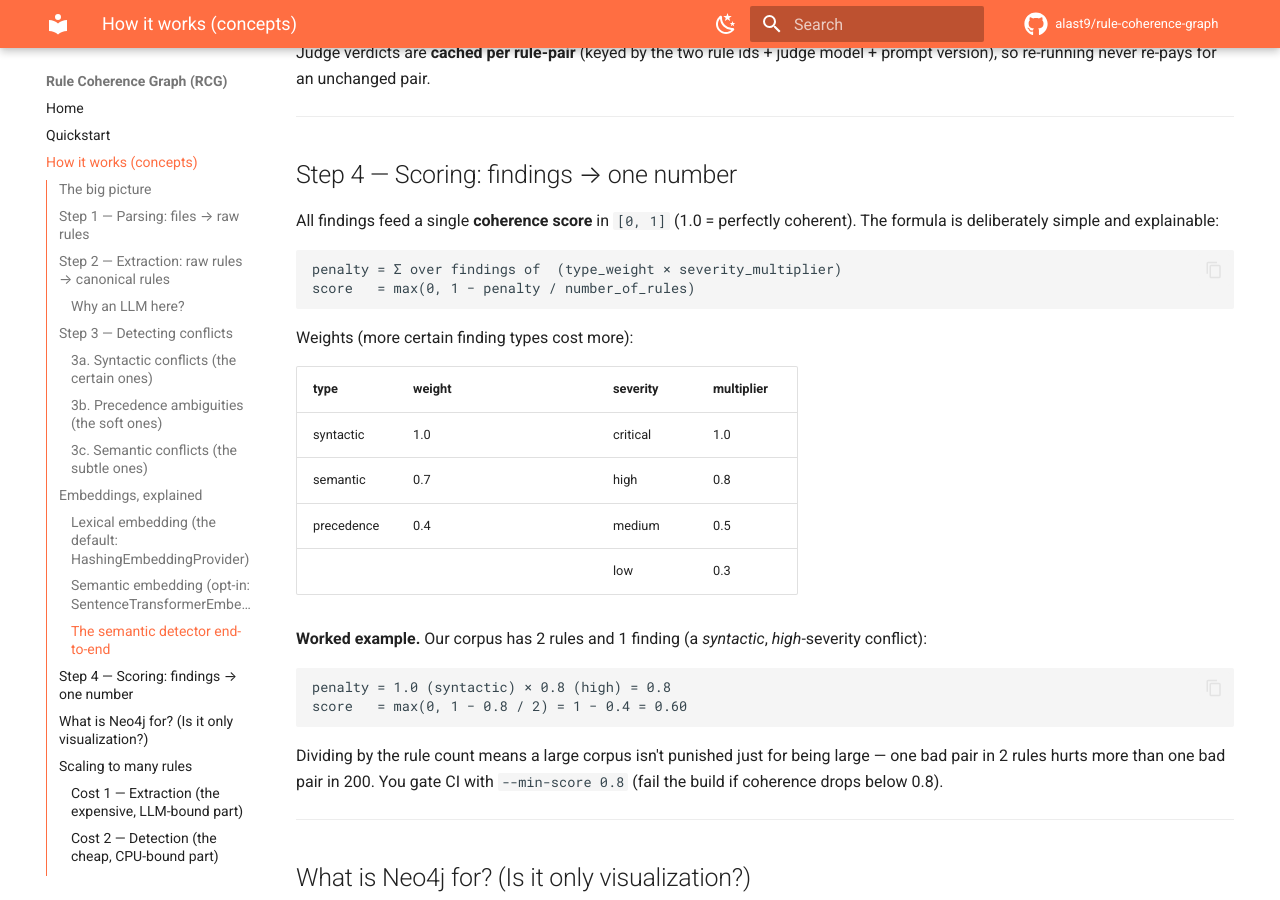
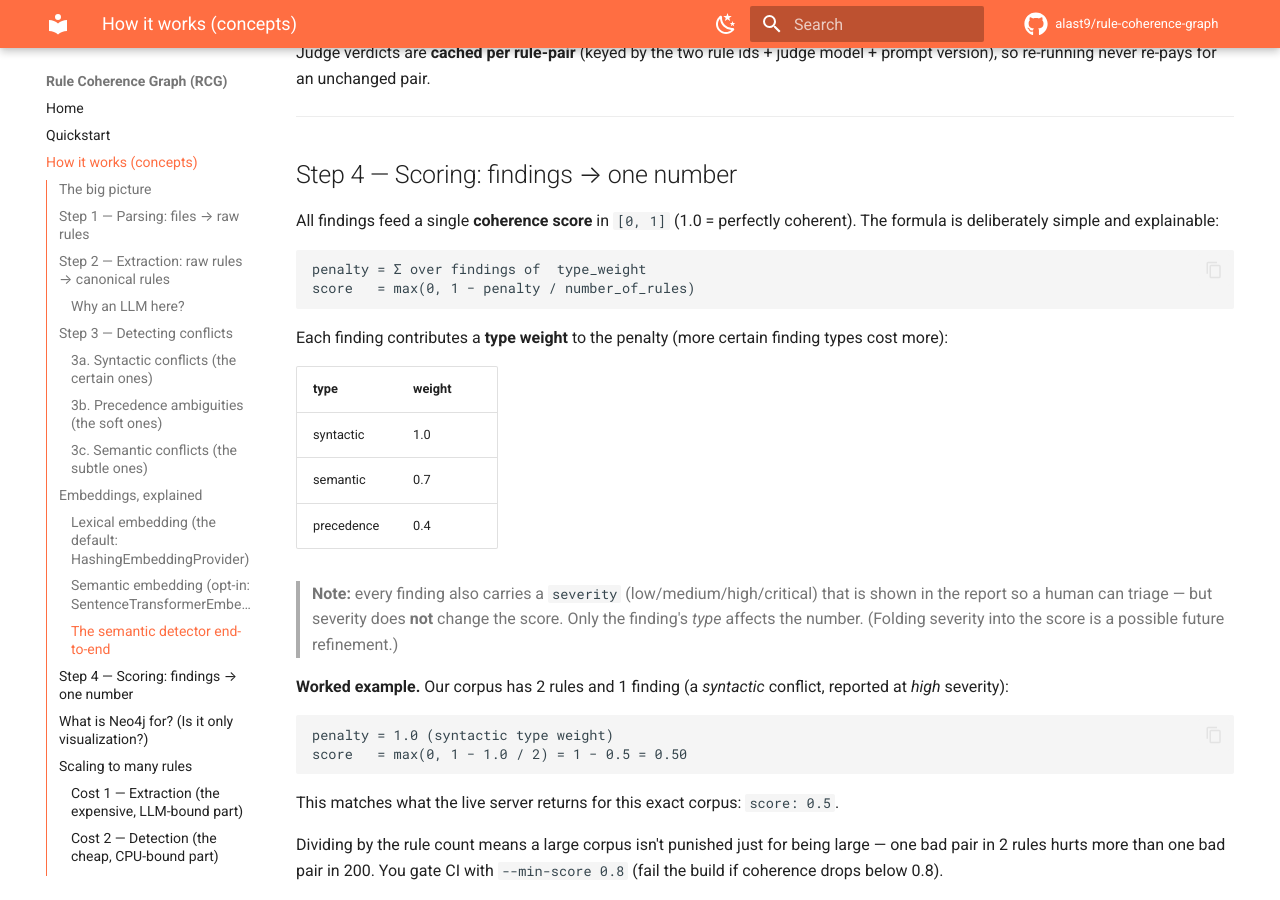
Before and after one commit to alast9/rule-coherence-graph, an MkDocs documentation site: the page built from docs/concepts.md, in a window 1280 px wide and 900 px high, scrolled down 5121 px. Built offline with MkDocs 1.6.1 and Material for MkDocs 9.7.7, drawn with Linux system fonts in a browser that asks for light colours; comment, search, counter and statistics services are not loaded.

Commit message:
docs: fix scoring formula in concepts guide (penalty = sum of type weights; severity does not affect score)

````diff
--- a/docs/concepts.md
+++ b/docs/concepts.md
@@ -262,26 +262,33 @@ All findings feed a single **coherence score** in `[0, 1]` (1.0 = perfectly
 coherent). The formula is deliberately simple and explainable:
 
 ```
-penalty = Σ over findings of  (type_weight × severity_multiplier)
+penalty = Σ over findings of  type_weight
 score   = max(0, 1 − penalty / number_of_rules)
 ```
 
-Weights (more certain finding types cost more):
+Each finding contributes a **type weight** to the penalty (more certain finding
+types cost more):
 
-| type | weight | | severity | multiplier |
-| --- | --- | --- | --- | --- |
-| syntactic | 1.0 | | critical | 1.0 |
-| semantic | 0.7 | | high | 0.8 |
-| precedence | 0.4 | | medium | 0.5 |
-| | | | low | 0.3 |
+| type | weight |
+| --- | --- |
+| syntactic | 1.0 |
+| semantic | 0.7 |
+| precedence | 0.4 |
 
-**Worked example.** Our corpus has 2 rules and 1 finding (a *syntactic*,
-*high*-severity conflict):
+> **Note:** every finding also carries a `severity` (low/medium/high/critical)
+> that is shown in the report so a human can triage — but severity does **not**
+> change the score. Only the finding's *type* affects the number. (Folding
+> severity into the score is a possible future refinement.)
+
+**Worked example.** Our corpus has 2 rules and 1 finding (a *syntactic*
+conflict, reported at *high* severity):
 
 ```
-penalty = 1.0 (syntactic) × 0.8 (high) = 0.8
-score   = max(0, 1 − 0.8 / 2) = 1 − 0.4 = 0.60
+penalty = 1.0 (syntactic type weight)
+score   = max(0, 1 − 1.0 / 2) = 1 − 0.5 = 0.50
 ```
+
+This matches what the live server returns for this exact corpus: `score: 0.5`.
 
 Dividing by the rule count means a large corpus isn't punished just for being
 large — one bad pair in 2 rules hurts more than one bad pair in 200. You gate CI
````
